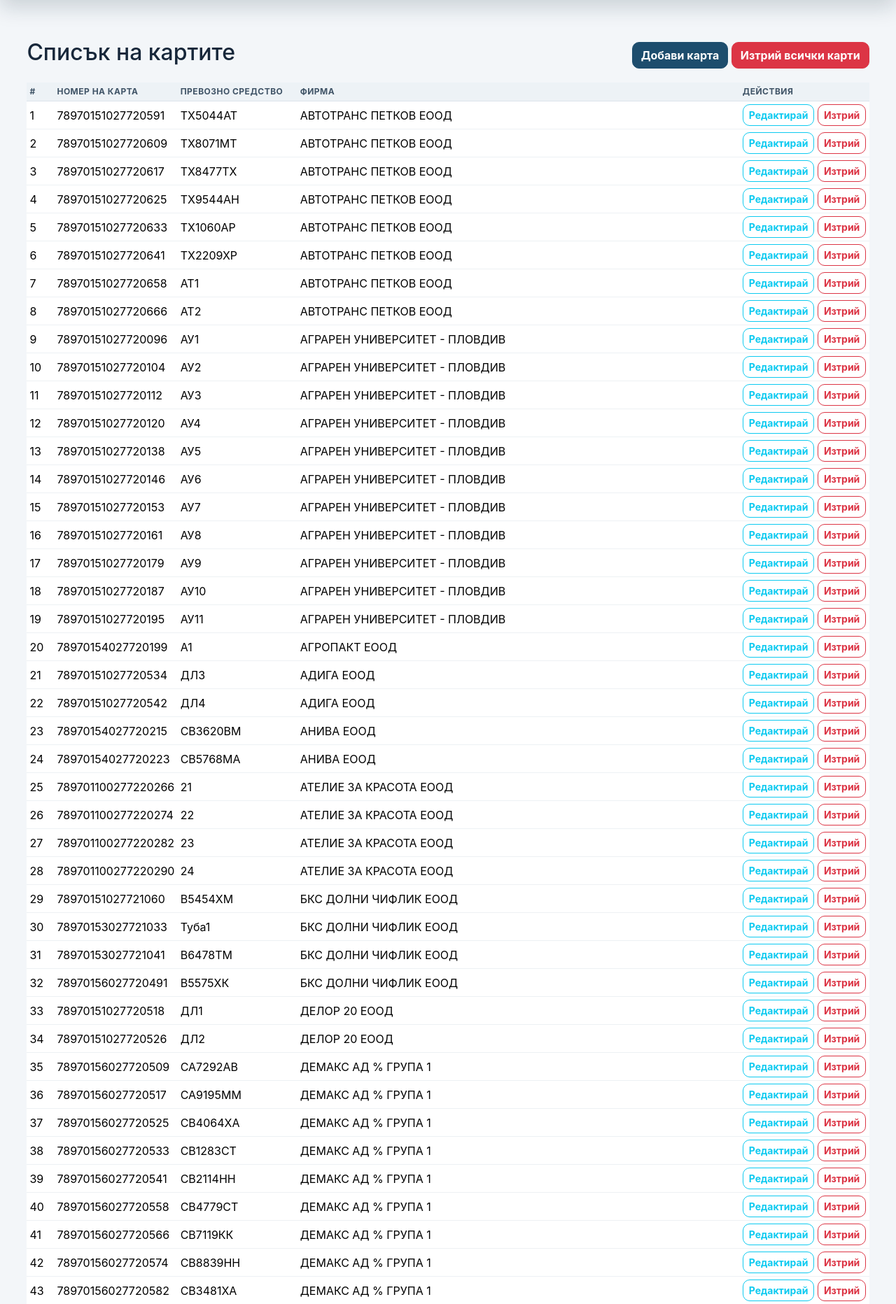
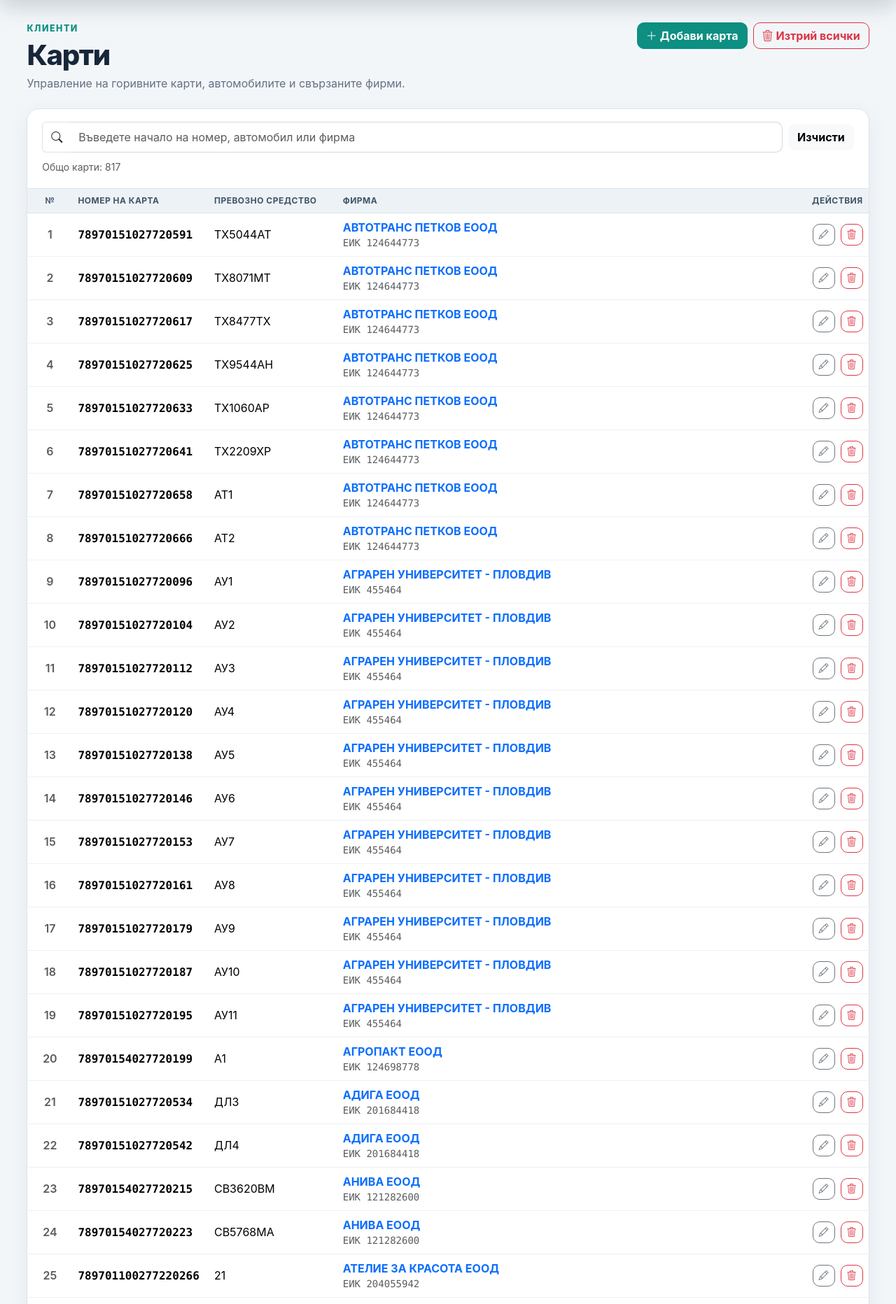
Before and after one commit to plamensve/eko_users, a Django app: page /cards/ in a window 1280 px wide. Shown: the part 60-1924 px from the top of the page at 70% size. Run offline with Django 5.2, Linux system fonts and the light colour scheme; a user stored in the database is signed in; data comes from the database, SQL or seed files in the repository; some libraries are stand-ins or nearby versions.

Commit message:
Align card list design with companies

```diff
--- a/templates/core/card_list.html
+++ b/templates/core/card_list.html
@@ -1,48 +1,80 @@
 {% extends 'base.html' %}
-
-{% block title %}Списък на картите - EKO Система{% endblock %}
-
+{% block title %}Карти · EKO Manager{% endblock %}
 {% block content %}
-<div class="mt-4">
-    <div class="d-flex justify-content-between align-items-center">
-        <h2>Списък на картите</h2>
-        <div>
-            <a href="{% url 'card_add' %}" class="btn btn-primary"><i class="fas fa-plus"></i> Добави карта</a>
-            {% if cards %}
-            <a href="{% url 'card_delete_all' %}" class="btn btn-danger"><i class="fas fa-trash-alt"></i> Изтрий всички карти</a>
-            {% endif %}
+<div class="page-heading">
+  <div><div class="eyebrow">Клиенти</div><h1 class="page-title">Карти</h1><p class="page-subtitle">Управление на горивните карти, автомобилите и свързаните фирми.</p></div>
+  <div class="action-group">
+    <a class="btn btn-success" href="{% url 'card_add' %}"><i class="bi bi-plus-lg me-1"></i>Добави карта</a>
+    {% if cards %}<a class="btn btn-outline-danger" href="{% url 'card_delete_all' %}"><i class="bi bi-trash3 me-1"></i>Изтрий всички</a>{% endif %}
   </div>
 </div>
-    <div class="table-responsive mt-3">
-        <table class="table table-hover table-sm">
-            <thead class="thead-dark">
-                <tr>
-                    <th>#</th>
-                    <th>Номер на карта</th>
-                    <th>Превозно средство</th>
-                    <th>Фирма</th>
-                    <th>Действия</th>
-                </tr>
-            </thead>
+<section class="surface">
+  <div class="surface-header">
+    <div class="row g-2 align-items-center">
+      <div class="col">
+        <div class="input-group"><span class="input-group-text bg-white border-end-0"><i class="bi bi-search"></i></span><input type="search" class="form-control border-start-0" id="card-search" placeholder="Въведете начало на номер, автомобил или фирма" aria-label="Филтриране на карти"></div>
+      </div>
+      <div class="col-auto"><button type="button" class="btn btn-light" id="clear-card-search">Изчисти</button></div>
+      <div class="col-12"><span class="small text-muted" id="card-search-count"></span></div>
+    </div>
+  </div>
+  <div class="table-responsive">
+    <table class="table table-hover align-middle">
+      <thead><tr><th class="text-center" style="width:64px">№</th><th>Номер на карта</th><th>Превозно средство</th><th>Фирма</th><th class="text-end">Действия</th></tr></thead>
       <tbody>
       {% for card in cards %}
-                <tr>
-                    <td>{{ forloop.counter }}</td>
-                    <td>{{ card.card_number }}</td>
-                    <td>{{ card.vehicle }}</td>
-                    <td>{{ card.company.name }}</td>
-                    <td>
-                        <a href="{% url 'card_edit' card.id %}" class="btn btn-sm btn-outline-info">Редактирай</a>
-                        <a href="{% url 'card_delete' card.id %}" class="btn btn-sm btn-outline-danger">Изтрий</a>
-                    </td>
+        <tr class="card-row" data-card-number="{{ card.card_number }}" data-card-vehicle="{{ card.vehicle|default:'' }}" data-company-name="{{ card.company.name }}" data-company-eik="{{ card.company.eik }}">
+          <td class="card-list-number text-center fw-semibold text-muted">{{ forloop.counter }}</td>
+          <td><span class="font-monospace fw-semibold">{{ card.card_number }}</span></td>
+          <td>{% if card.vehicle %}{{ card.vehicle }}{% else %}<span class="text-muted">Не е посочено</span>{% endif %}</td>
+          <td><a class="fw-bold text-decoration-none" href="{% url 'company_transactions' card.company.id %}">{{ card.company.name }}</a><div class="small text-muted font-monospace">ЕИК {{ card.company.eik }}</div></td>
+          <td><div class="action-group justify-content-end"><a class="btn btn-sm btn-outline-secondary" href="{% url 'card_edit' card.id %}" title="Редакция" aria-label="Редакция на карта {{ card.card_number }}"><i class="bi bi-pencil"></i></a><a class="btn btn-sm btn-outline-danger" href="{% url 'card_delete' card.id %}" title="Изтриване" aria-label="Изтриване на карта {{ card.card_number }}"><i class="bi bi-trash3"></i></a></div></td>
         </tr>
-                {% empty %}
-                <tr>
-                    <td colspan="5" class="text-center">Няма намерени карти.</td>
-                </tr>
-                {% endfor %}
+      {% empty %}<tr><td colspan="5"><div class="empty-state"><i class="bi bi-credit-card fs-1"></i><h2 class="h5 mt-3">Няма карти</h2><p>Импортирайте файл с карти или добавете карта ръчно.</p></div></td></tr>{% endfor %}
+      <tr id="card-filter-empty" class="d-none"><td colspan="5"><div class="empty-state"><i class="bi bi-search fs-1"></i><h2 class="h5 mt-3">Няма съвпадащи карти</h2><p>Няма номер, автомобил, фирма или ЕИК, започващи с въведения текст.</p></div></td></tr>
       </tbody>
     </table>
   </div>
-</div>
+</section>
 {% endblock %}
+{% block scripts %}
+<script>
+(() => {
+  const input = document.getElementById('card-search');
+  const clearButton = document.getElementById('clear-card-search');
+  const rows = [...document.querySelectorAll('.card-row')];
+  const emptyState = document.getElementById('card-filter-empty');
+  const count = document.getElementById('card-search-count');
+  if (!input) return;
+
+  function normalize(value) {
+    return value.trim().replace(/\s+/g, ' ').toLocaleUpperCase('bg-BG');
+  }
+
+  function filterCards() {
+    const query = normalize(input.value);
+    let visible = 0;
+    rows.forEach(row => {
+      const values = [row.dataset.cardNumber, row.dataset.cardVehicle, row.dataset.companyName, row.dataset.companyEik].map(value => normalize(value || ''));
+      const matches = !query || values.some(value => value.startsWith(query));
+      row.classList.toggle('d-none', !matches);
+      if (matches) {
+        visible += 1;
+        const number = row.querySelector('.card-list-number');
+        if (number) number.textContent = visible;
+      }
+    });
+    if (emptyState) emptyState.classList.toggle('d-none', visible !== 0 || rows.length === 0);
+    if (count) count.textContent = query ? `Показани карти: ${visible}` : `Общо карти: ${rows.length}`;
+  }
+
+  input.addEventListener('input', filterCards);
+  clearButton.addEventListener('click', () => {
+    input.value = '';
+    input.focus();
+    filterCards();
+  });
+  filterCards();
+})();
+</script>
+{% endblock %}
```
Also changed, not shown: core/tests.py (+17 -0 lines). Lines whose indentation alone changed are shown as unchanged.
